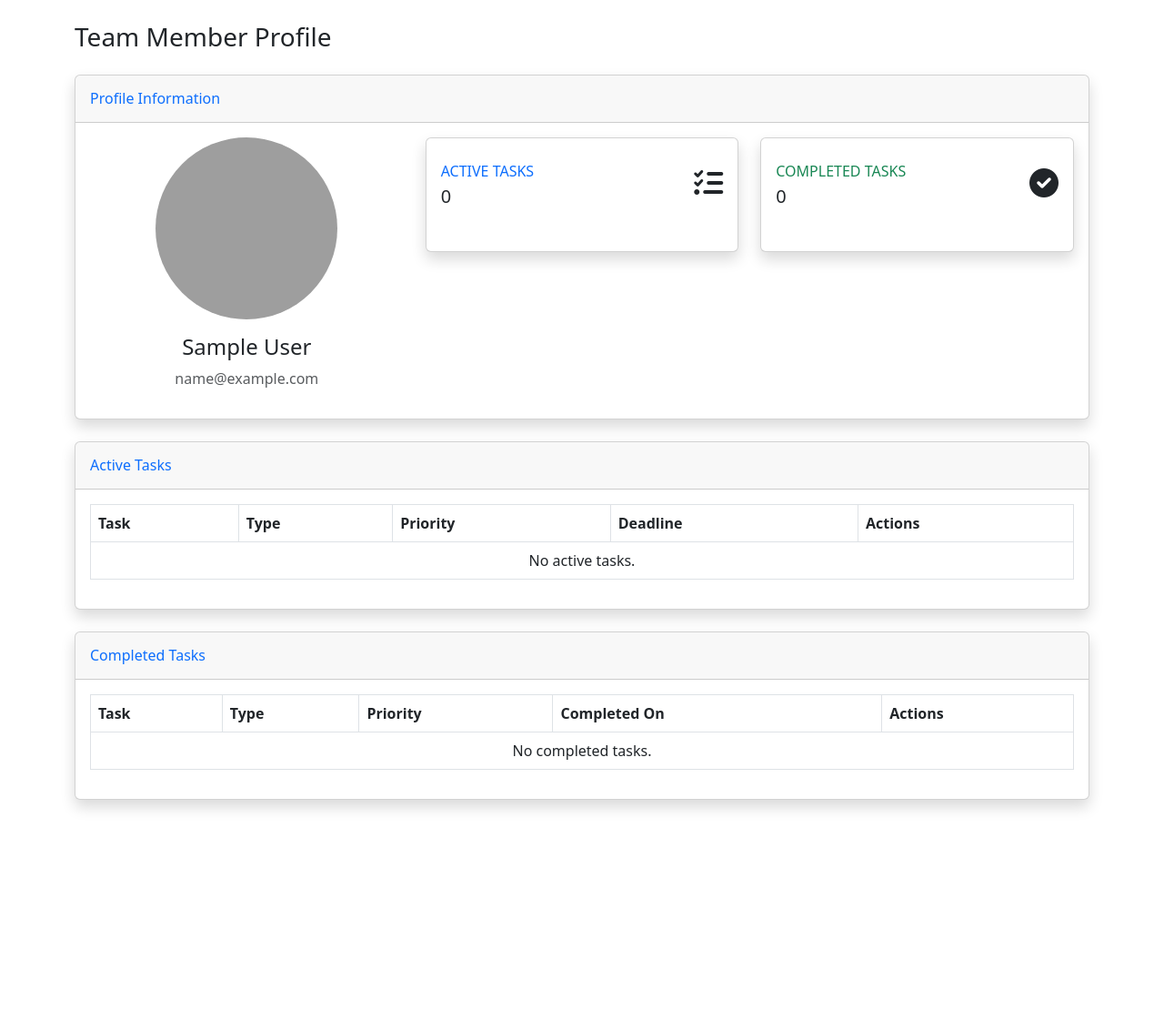
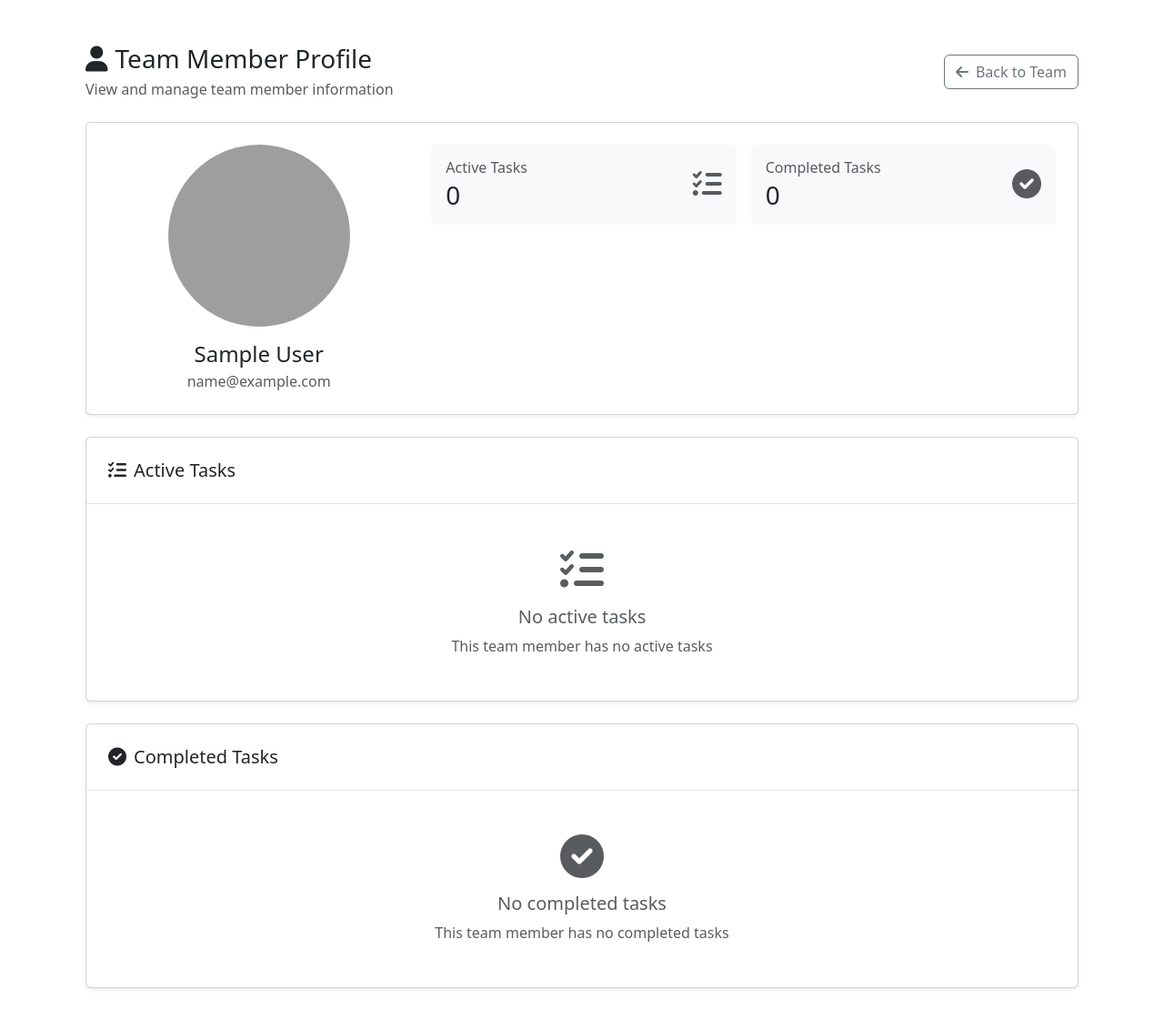
Before and after one commit to BronkstoneBro/task-manager, a Django app: page /worker/1/ in a window 1280 px wide. Shown: the part 56-1166 px from the top of the page at 91% size. Before the commit the page ends 946 px from the top, so only its background shows below. Run offline with Django 5.2, Linux system fonts and the light colour scheme; the visitor is signed in with stand-in values (Sample User, id 1); data comes from the database, SQL or seed files in the repository; data that the repository does not hold is empty; parts of the project's set-up code (start-up, migrations or seed data) failed here and were passed over; some libraries are stand-ins or nearby versions; grey boxes are pictures that could not be loaded.

```diff
--- a/templates/core/worker_detail.html
+++ b/templates/core/worker_detail.html
@@ -1,60 +1,61 @@
 {% extends "base.html" %}
-{% load static %}
+{% load crispy_forms_tags %}
+
+{% block title %}Team Member Profile{% endblock %}
 
 {% block content %}
-
-  <div class="d-sm-flex align-items-center justify-content-between mb-4">
-    <h1 class="h3 mb-0 text-gray-800">Team Member Profile</h1>
+<div class="container py-4">
+    <!-- Header Section -->
+    <div class="d-flex justify-content-between align-items-center mb-4">
+        <div>
+            <h1 class="h3 mb-1">
+                <i class="fas fa-user text-dark me-2"></i>Team Member Profile
+            </h1>
+            <p class="text-muted mb-0">View and manage team member information</p>
+        </div>
+        <a href="{% url 'core:worker-list' %}" class="btn btn-outline-secondary">
+            <i class="fas fa-arrow-left me-2"></i>Back to Team
+        </a>
     </div>
 
-
-  <div class="card shadow mb-4">
-    <div class="card-header py-3">
-      <h6 class="m-0 font-weight-bold text-primary">Profile Information</h6>
-    </div>
-    <div class="card-body">
+    <!-- Profile Information -->
+    <div class="card shadow-sm mb-4">
+        <div class="card-body p-4">
             <div class="row">
                 <div class="col-md-4 text-center">
-          <img class="img-profile rounded-circle" src="https://source.unsplash.com/QAB-WJcbgJk/200x200"
+                    <img class="img-profile rounded-circle mb-3"
+                         src="https://source.unsplash.com/QAB-WJcbgJk/200x200"
                          style="width: 200px; height: 200px;">
-          <h4 class="mt-3">{{ worker.get_full_name|default:worker.username }}</h4>
-          <p class="text-muted">{{ worker.email }}</p>
+                    <h4 class="mb-1">{{ worker.get_full_name|default:worker.username }}</h4>
+                    <p class="text-muted mb-0">{{ worker.email }}</p>
                 </div>
                 <div class="col-md-8">
-          <div class="row">
+                    <div class="row g-3">
                         <div class="col-md-6">
-              <div class="card border-left-primary shadow h-100 py-2 mb-4">
+                            <div class="card border-0 bg-light">
                                 <div class="card-body">
-                  <div class="row no-gutters align-items-center">
-                    <div class="col mr-2">
-                      <div class="text-xs font-weight-bold text-primary text-uppercase mb-1">
-                        Active Tasks
+                                    <div class="d-flex align-items-center">
+                                        <div class="flex-grow-1">
+                                            <h6 class="text-muted mb-1">Active Tasks</h6>
+                                            <h3 class="mb-0">{{ assigned_tasks|length }}</h3>
                                         </div>
-                      <div class="h5 mb-0 font-weight-bold text-gray-800">
-                        {{ assigned_tasks|length }}
-                      </div>
-                    </div>
-                    <div class="col-auto">
-                      <i class="fas fa-tasks fa-2x text-gray-300"></i>
+                                        <div class="flex-shrink-0">
+                                            <i class="fas fa-tasks fa-2x text-muted"></i>
                                         </div>
                                     </div>
                                 </div>
                             </div>
                         </div>
                         <div class="col-md-6">
-              <div class="card border-left-success shadow h-100 py-2 mb-4">
+                            <div class="card border-0 bg-light">
                                 <div class="card-body">
-                  <div class="row no-gutters align-items-center">
-                    <div class="col mr-2">
-                      <div class="text-xs font-weight-bold text-success text-uppercase mb-1">
-                        Completed Tasks
+                                    <div class="d-flex align-items-center">
+                                        <div class="flex-grow-1">
+                                            <h6 class="text-muted mb-1">Completed Tasks</h6>
+                                            <h3 class="mb-0">{{ completed_tasks|length }}</h3>
                                         </div>
-                      <div class="h5 mb-0 font-weight-bold text-gray-800">
-                        {{ completed_tasks|length }}
-                      </div>
-                    </div>
-                    <div class="col-auto">
-                      <i class="fas fa-check-circle fa-2x text-gray-300"></i>
+                                        <div class="flex-shrink-0">
+                                            <i class="fas fa-check-circle fa-2x text-muted"></i>
                                         </div>
                                     </div>
                                 </div>
@@ -66,99 +67,138 @@
         </div>
     </div>
 
-
-  <div class="card shadow mb-4">
-    <div class="card-header py-3">
-      <h6 class="m-0 font-weight-bold text-primary">Active Tasks</h6>
+    <!-- Active Tasks -->
+    <div class="card shadow-sm mb-4">
+        <div class="card-body p-0">
+            <div class="d-flex align-items-center p-4 border-bottom">
+                <h5 class="card-title mb-0">
+                    <i class="fas fa-tasks text-dark me-2"></i>Active Tasks
+                </h5>
             </div>
-    <div class="card-body">
+            {% if assigned_tasks %}
                 <div class="table-responsive">
-        <table class="table table-bordered" width="100%" cellspacing="0">
-          <thead>
+                    <table class="table table-hover align-middle mb-0">
+                        <thead class="bg-light">
                             <tr>
-            <th>Task</th>
-            <th>Type</th>
-            <th>Priority</th>
-            <th>Deadline</th>
-            <th>Actions</th>
+                                <th class="border-0 ps-4">Name</th>
+                                <th class="border-0">Type</th>
+                                <th class="border-0">Priority</th>
+                                <th class="border-0">Deadline</th>
+                                <th class="border-0 pe-4 text-end">Actions</th>
                             </tr>
                         </thead>
                         <tbody>
                             {% for task in assigned_tasks %}
                                 <tr>
+                                    <td class="ps-4">
+                                        <a href="{% url 'core:task-detail' task.pk %}" class="text-decoration-none fw-medium">
+                                            {{ task.name }}
+                                        </a>
+                                    </td>
                                     <td>
-                <a href="{% url 'core:task-detail' task.pk %}">{{ task.name }}</a>
-              </td>
-              <td>{{ task.task_type }}</td>
-              <td>
-                            <span
-                                class="badge bg-{% if task.priority == 1 %}danger{% elif task.priority == 2 %}warning{% elif task.priority == 3 %}info{% else %}secondary{% endif %}">
-                                {{ task.get_priority_display }}
+                                        <span class="badge bg-light text-dark">
+                                            <i class="fas fa-tag me-1"></i>{{ task.task_type }}
                                         </span>
                                     </td>
-              <td>{{ task.deadline|date:"Y-m-d"|default:"No deadline" }}</td>
                                     <td>
-                <a href="{% url 'core:task-detail' task.pk %}" class="btn btn-info btn-sm">
+                                        <span class="badge {% if task.priority == 1 %}bg-danger{% elif task.priority == 2 %}bg-warning{% elif task.priority == 3 %}bg-info{% else %}bg-secondary{% endif %}">
+                                            <i class="fas fa-flag me-1"></i>{{ task.get_priority_display }}
+                                        </span>
+                                    </td>
+                                    <td>
+                                        <span class="text-muted">
+                                            <i class="far fa-calendar-alt me-1"></i>{{ task.deadline|date:"Y-m-d H:i" }}
+                                        </span>
+                                    </td>
+                                    <td class="pe-4">
+                                        <div class="btn-group">
+                                            <a href="{% url 'core:task-detail' task.pk %}" class="btn btn-sm btn-outline-primary" title="View">
                                                 <i class="fas fa-eye"></i>
                                             </a>
+                                        </div>
                                     </td>
-            </tr>
-          {% empty %}
-            <tr>
-              <td colspan="5" class="text-center">No active tasks.</td>
                                 </tr>
                             {% endfor %}
                         </tbody>
                     </table>
                 </div>
+            {% else %}
+                <div class="text-center py-5">
+                    <div class="mb-3">
+                        <i class="fas fa-tasks fa-3x text-muted"></i>
+                    </div>
+                    <h5 class="text-muted mb-2">No active tasks</h5>
+                    <p class="text-muted mb-0">This team member has no active tasks</p>
+                </div>
+            {% endif %}
         </div>
     </div>
 
-
-  <div class="card shadow mb-4">
-    <div class="card-header py-3">
-      <h6 class="m-0 font-weight-bold text-primary">Completed Tasks</h6>
+    <!-- Completed Tasks -->
+    <div class="card shadow-sm">
+        <div class="card-body p-0">
+            <div class="d-flex align-items-center p-4 border-bottom">
+                <h5 class="card-title mb-0">
+                    <i class="fas fa-check-circle text-dark me-2"></i>Completed Tasks
+                </h5>
             </div>
-    <div class="card-body">
+            {% if completed_tasks %}
                 <div class="table-responsive">
-        <table class="table table-bordered" width="100%" cellspacing="0">
-          <thead>
+                    <table class="table table-hover align-middle mb-0">
+                        <thead class="bg-light">
                             <tr>
-            <th>Task</th>
-            <th>Type</th>
-            <th>Priority</th>
-            <th>Completed On</th>
-            <th>Actions</th>
+                                <th class="border-0 ps-4">Name</th>
+                                <th class="border-0">Type</th>
+                                <th class="border-0">Priority</th>
+                                <th class="border-0">Completed On</th>
+                                <th class="border-0 pe-4 text-end">Actions</th>
                             </tr>
                         </thead>
                         <tbody>
                             {% for task in completed_tasks %}
                                 <tr>
+                                    <td class="ps-4">
+                                        <a href="{% url 'core:task-detail' task.pk %}" class="text-decoration-none fw-medium">
+                                            {{ task.name }}
+                                        </a>
+                                    </td>
                                     <td>
-                <a href="{% url 'core:task-detail' task.pk %}">{{ task.name }}</a>
-              </td>
-              <td>{{ task.task_type }}</td>
-              <td>
-                            <span
-                                class="badge bg-{% if task.priority == 1 %}danger{% elif task.priority == 2 %}warning{% elif task.priority == 3 %}info{% else %}secondary{% endif %}">
-                                {{ task.get_priority_display }}
+                                        <span class="badge bg-light text-dark">
+                                            <i class="fas fa-tag me-1"></i>{{ task.task_type }}
                                         </span>
                                     </td>
-              <td>{{ task.deadline|date:"Y-m-d"|default:"No deadline" }}</td>
                                     <td>
-                <a href="{% url 'core:task-detail' task.pk %}" class="btn btn-info btn-sm">
+                                        <span class="badge {% if task.priority == 1 %}bg-danger{% elif task.priority == 2 %}bg-warning{% elif task.priority == 3 %}bg-info{% else %}bg-secondary{% endif %}">
+                                            <i class="fas fa-flag me-1"></i>{{ task.get_priority_display }}
+                                        </span>
+                                    </td>
+                                    <td>
+                                        <span class="text-muted">
+                                            <i class="far fa-calendar-alt me-1"></i>{{ task.deadline|date:"Y-m-d H:i" }}
+                                        </span>
+                                    </td>
+                                    <td class="pe-4">
+                                        <div class="btn-group">
+                                            <a href="{% url 'core:task-detail' task.pk %}" class="btn btn-sm btn-outline-primary" title="View">
                                                 <i class="fas fa-eye"></i>
                                             </a>
+                                        </div>
                                     </td>
-            </tr>
-          {% empty %}
-            <tr>
-              <td colspan="5" class="text-center">No completed tasks.</td>
                                 </tr>
                             {% endfor %}
                         </tbody>
                     </table>
                 </div>
+            {% else %}
+                <div class="text-center py-5">
+                    <div class="mb-3">
+                        <i class="fas fa-check-circle fa-3x text-muted"></i>
+                    </div>
+                    <h5 class="text-muted mb-2">No completed tasks</h5>
+                    <p class="text-muted mb-0">This team member has no completed tasks</p>
+                </div>
+            {% endif %}
+        </div>
     </div>
 </div>
 {% endblock %}
```
Lines whose indentation alone changed are shown as unchanged.
